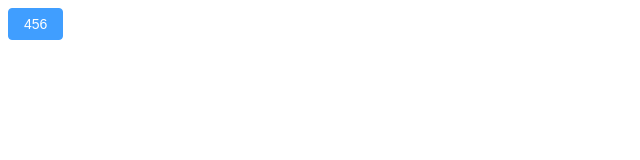
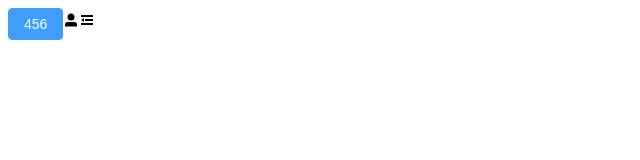
Before and after one commit to coder-wff/vue-template, a Vue app: page / in a window 1280 px wide. Shown: the top 160 px of the page, without its empty margins (0-640 px from the left). Built offline with nearby package versions, Linux system fonts and the light colour scheme.

Commit message:
chore: 🔨 注册 element-plus 图标

```diff
--- a/components.d.ts
+++ b/components.d.ts
@@ -10,6 +10,7 @@ export {}
 declare module '@vue/runtime-core' {
 	export interface GlobalComponents {
 		ElButton: typeof import('element-plus/es')['ElButton']
+		ElIcon: typeof import('element-plus/es')['ElIcon']
 		Test: typeof import('./src/components/Test.vue')['default']
 	}
 }
--- a/src/components/Test.vue
+++ b/src/components/Test.vue
@@ -1,11 +1,20 @@
 <template>
 	<div>
 		<el-button type="primary" @click="handleClick">456</el-button>
+		<el-icon>
+			<UserFilled></UserFilled>
+		</el-icon>
+		<el-icon>
+			<component :is="isFold ? 'Expend' : 'fold'"></component>
+		</el-icon>
 	</div>
 </template>
 
 <script setup lang="ts">
 import { ElMessage } from 'element-plus'
+import { ref } from 'vue'
+const isFold = ref(false)
+
 const handleClick = () => {
 	ElMessage('this is a message.')
 }
--- /dev/null
+++ b/src/global/registerIcons.ts
@@ -0,0 +1,11 @@
+import type { App } from 'vue'
+
+import * as ElementPlusIconsVue from '@element-plus/icons-vue'
+
+const registerIcons = (app: App<Element>) => {
+	for (const [key, component] of Object.entries(ElementPlusIconsVue)) {
+		app.component(key, component)
+	}
+}
+
+export default registerIcons
--- a/src/main.ts
+++ b/src/main.ts
@@ -1,4 +1,8 @@
 import { createApp } from 'vue'
+import icons from './global/registerIcons'
 import App from './App.vue'
 
-createApp(App).mount('#app')
+const app = createApp(App)
+app.use(icons)
+
+app.mount('#app')
```
